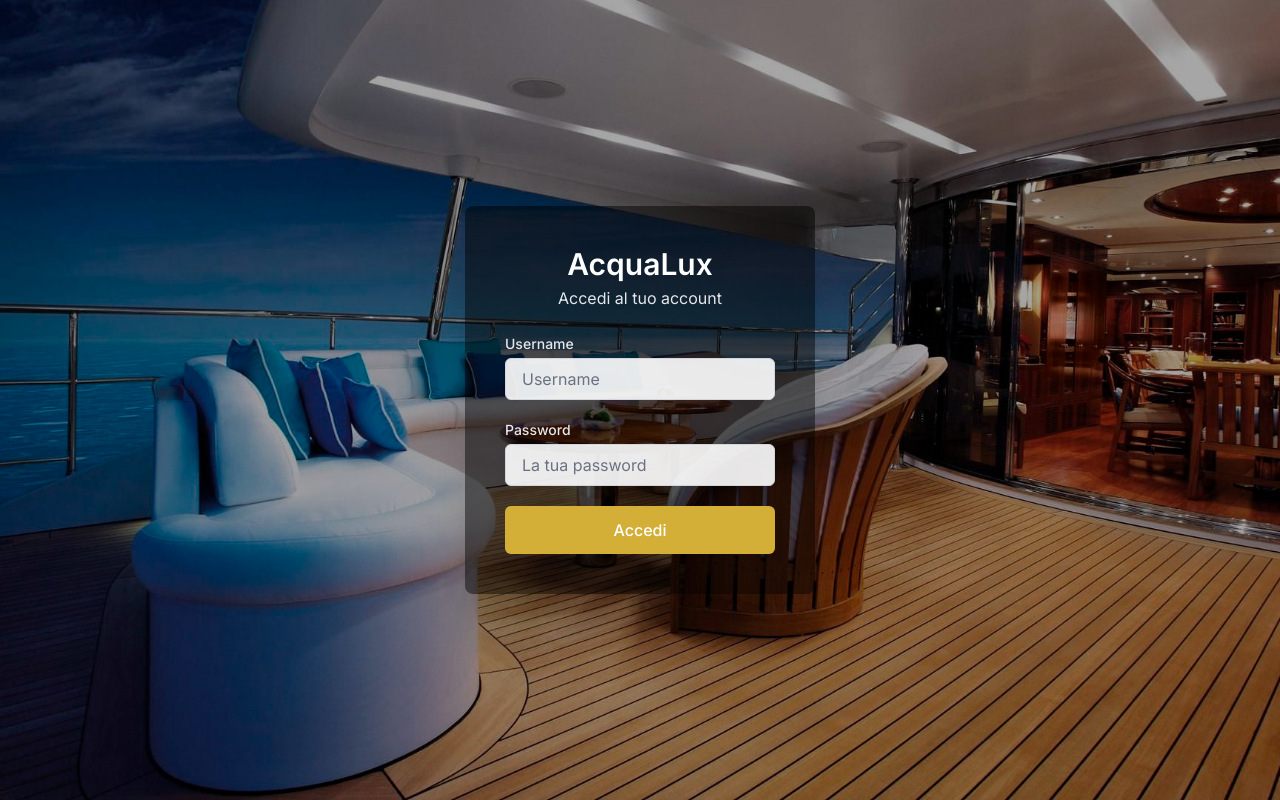
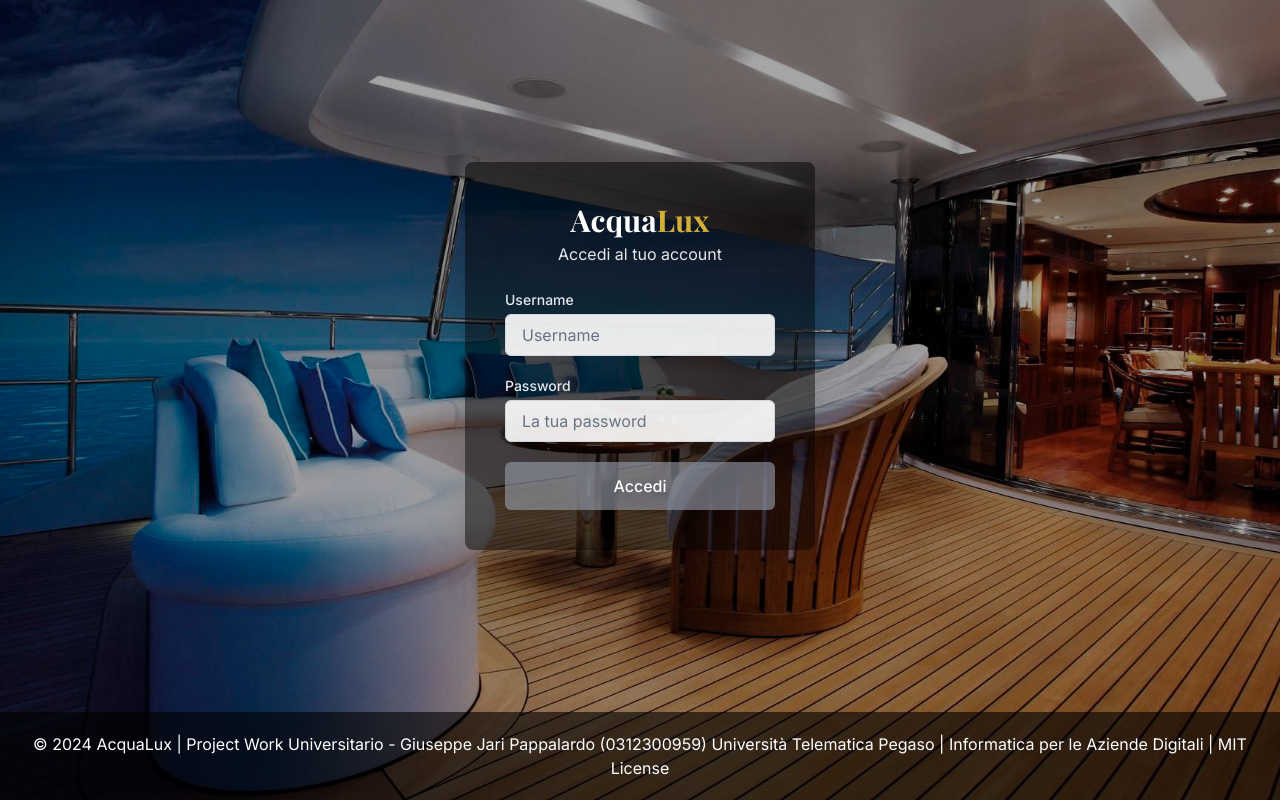
Before and after one commit to giuseppejaripappalardo/acqua-lux-booking-system-frontend, a React (Vite) app: page /login in a window 1280 px wide. Built offline with nearby package versions, Linux system fonts and the light colour scheme; no server answers.

Commit message:
implementato metodo di login su auth service

```diff
--- a/src/client/BaseClient.ts
+++ b/src/client/BaseClient.ts
@@ -1,8 +1,8 @@
-import axios, { AxiosInstance, AxiosRequestConfig, AxiosResponse } from "axios";
+import axios, {AxiosInstance, AxiosRequestConfig} from "axios";
 
 
 const apiClient: AxiosInstance = axios.create({
-    baseURL: import.meta.env.VITE_API_URL,
+    baseURL: import.meta.env.VITE_DEV_ENV === 'DEV' ? '' : import.meta.env.VITE_API_URL,
     timeout: 5000,
     withCredentials: true,
 });
@@ -17,14 +17,16 @@
     }
 );
 
-export const apiGet = <T, P = any>(url: string, params?: P, config?: AxiosRequestConfig): Promise<AxiosResponse<T>> => {
-    return apiClient.get<T>(url, { params, ...config });
+export const baseUrl = "/api/v1";
+
+export const apiGet = <T, P = never>(url: string, params?: P, config?: AxiosRequestConfig): Promise<T> => {
+    return apiClient.get<T>(url, { params, ...config }).then(response => response.data);
 };
 
-export const apiPost = <T, D = any>(url: string, data?: D, config?: AxiosRequestConfig): Promise<AxiosResponse<T>> => {
-    return apiClient.post<T>(url, data, config);
+export const apiPost = <T, D = never>(url: string, data?: D, config?: AxiosRequestConfig): Promise<T> => {
+    return apiClient.post<T>(url, data, config).then(response => response.data);
 };
 
-export const apiDelete = <T, P = any>(url: string, config?: AxiosRequestConfig & { params?: P }): Promise<AxiosResponse<T>> => {
-    return apiClient.delete<T>(url, config);
+export const apiDelete = <T, P = never>(url: string, config?: AxiosRequestConfig & { params?: P }): Promise<T> => {
+    return apiClient.delete<T>(url, config).then(response => response.data);
 };
--- a/src/hooks/useAuth.ts
+++ b/src/hooks/useAuth.ts
@@ -28,7 +28,7 @@
 
     const isAuthenticated = auth.isAuthenticated;
     const hasRole = (role: string) => {
-        return role === auth.user?.role;
+        return role === auth.user?.role?.name;
     }
 
     return {
--- a/src/models/object/AuthState.ts
+++ b/src/models/object/AuthState.ts
@@ -3,7 +3,11 @@
     username: string;
     firstname: string;
     lastname: string;
-    role: string;
+    role: {
+        id: number;
+        name: string;
+        description: string;
+    }
 }
 
 export interface AuthState {
--- /dev/null
+++ b/src/models/object/DataDto.ts
@@ -0,0 +1,6 @@
+import {User} from "./AuthState.ts";
+
+export interface dataDTO {
+    jwt_token: string
+    user: User
+}
--- /dev/null
+++ b/src/models/request/AuthRequest.ts
@@ -0,0 +1,6 @@
+
+
+export interface LoginRequest {
+    username: string | null
+    password: string | null
+}
--- /dev/null
+++ b/src/models/response/AuthResponse.ts
@@ -0,0 +1,8 @@
+import {dataDTO} from "../object/DataDto.ts";
+
+
+export interface LoginResponse {
+    success: boolean;
+    message: string;
+    data: dataDTO
+}
--- a/src/pages/Login/LoginPage.tsx
+++ b/src/pages/Login/LoginPage.tsx
@@ -1,20 +1,48 @@
 import * as React from "react";
-import {Form,} from "react-router-dom";
+import {useEffect} from "react";
+import {LoginResponse} from "../../models/response/AuthResponse.ts";
+import AuthService from "../../services/Auth/AuthService.ts";
+import {LoginRequest} from "../../models/request/AuthRequest.ts";
 
-function LoginPage(){
+const LoginPage: React.FC = () => {
+    const [username, setUsername] = React.useState("");
+    const [password, setPassword] = React.useState("");
+    const [submitDisabled, setSubmitDisabled] = React.useState(true);
 
+    const handleSubmit = async (e: React.FormEvent<HTMLFormElement>) => {
+        e.preventDefault();
+        const loginRequest: LoginRequest = {
+            username,
+            password
+        }
+        const response: LoginResponse = await AuthService.login(loginRequest)
+        if (response) {
+            console.log(response)
+        }
+    }
+
+    useEffect(() => {
+        if (username.trim() == '' || password.trim() == '') {
+            setSubmitDisabled(true);
+        } else {
+            setSubmitDisabled(false);
+        }
+        console.log(username, password, submitDisabled);
+    }, [username, password, setSubmitDisabled]);
 
     return (
         <div
-            className="relative h-screen w-screen flex justify-center items-center bg-[url(./../../assets/images/yacht-deck.jpg)] bg-center bg-no-repeat bg-cover bg-linear-to-r from-black/60 to-black/60">
-            <div className="absolute inset-0 bg-black/35 z-0" />
-            <div className="bg-black/50 p-10 rounded-lg shadow-2xl 2xl:w-[380px] sm:w-[350px] z-20">
+            className="relative h-screen w-screen bg-[url(./../../assets/images/yacht-deck.jpg)] bg-center bg-no-repeat bg-cover bg-linear-to-r from-black/60 to-black/60">
+            <div className="absolute inset-0 bg-black/35 z-0"/>
+
+            <div className={"flex flex-col z-20 items-center justify-center h-full"}>
+                <div className="mt-auto bg-black/50 p-10 rounded-lg shadow-2xl 2xl:w-[380px] sm:w-[350px] z-20">
                     <div className="text-center mb-6">
-                    <h1 className="text-3xl font-bold text-white mb-1">AcquaLux</h1>
+                        <h1 className="text-3xl font-bold text-white mb-1 font-serif">Acqua<span className={'text-[#D4AF37]'}>Lux</span></h1>
                         <p className="text-gray-200 font-light">Accedi al tuo account</p>
                     </div>
 
-                <Form action={"/login"} method={"post"} className="space-y-5">
+                    <form className="space-y-5" onSubmit={handleSubmit}>
                         <div>
                             <label htmlFor="username" className="block text-sm font-medium text-gray-200 mb-1">
                                 Username
@@ -25,6 +53,7 @@
                                 type="username"
                                 autoComplete="username"
                                 required
+                                onChange={(e) => setUsername(e.target.value)}
                                 className="w-full px-4 py-2 border rounded-md bg-white/90 border-gray-300 placeholder-gray-500 focus:outline-none focus:ring-2 focus:ring-[#D4AF37] focus:border-[#D4AF37]"
                                 placeholder="Username"
                             />
@@ -40,6 +69,7 @@
                                 type="password"
                                 autoComplete="current-password"
                                 required
+                                onChange={(e) => setPassword(e.target.value)}
                                 className="w-full px-4 py-2 border rounded-md bg-white/90 border-gray-300 placeholder-gray-500 focus:outline-none focus:ring-2 focus:ring-[#D4AF37] focus:border-[#D4AF37]"
                                 placeholder="La tua password"
                             />
@@ -48,12 +78,19 @@
                         <div>
                             <button
                                 type="submit"
-                            className={"w-full py-3 px-4 bg-[#D4AF37] hover:bg-yellow-600 text-white rounded-md font-medium transition duration-300"}
+                                className={`w-full py-3 px-4 bg-[#D4AF37] hover:bg-yellow-600 text-white rounded-md font-medium transition duration-300 disabled:bg-gray-400/60 disabled:hover:bg-gray-400/60 disabled:cursor-not-allowed`}
+                                disabled={submitDisabled}
                             >
                                 Accedi
                             </button>
                         </div>
-                </Form>
+                    </form>
+                </div>
+
+                <footer className={"mt-auto align-bottom p-5 bg-black/60 min-w-full text-center text-white z-20"}>
+                    © 2024 AcquaLux | Project Work Universitario - Giuseppe Jari Pappalardo (0312300959)
+                    Università Telematica Pegaso | Informatica per le Aziende Digitali | MIT License
+                </footer>
             </div>
         </div>
     );
--- a/src/router/index.tsx
+++ b/src/router/index.tsx
@@ -11,11 +11,7 @@
             </ProtectedRoute>
     },
     {
-        path: "/Login", Component: LoginPage,
-        action: async ({request}) => {
-            const formData = await request.formData();
-            console.log(formData)
-        }
+        path: "/Login", Component: LoginPage
     }
 ]);
 
--- /dev/null
+++ b/src/services/Auth/AuthService.ts
@@ -0,0 +1,21 @@
+import {LoginRequest} from "../../models/request/AuthRequest.ts";
+import {apiPost, baseUrl} from "../../client/BaseClient.ts";
+import {LoginResponse} from "../../models/response/AuthResponse.ts";
+
+class AuthService {
+
+
+    static loginUrl = `${baseUrl}/auth/login`;
+
+    static async login(requestData: LoginRequest): Promise<LoginResponse> {
+
+        try {
+            return await apiPost<LoginResponse, LoginRequest>(AuthService.loginUrl, requestData)
+        } catch (ex) {
+            console.log(ex)
+        }
+    }
+
+}
+
+export default AuthService;
--- a/vite.config.ts
+++ b/vite.config.ts
@@ -1,6 +1,7 @@
 import {defineConfig} from 'vite'
 import react from '@vitejs/plugin-react-swc'
 import tailwindcss from "@tailwindcss/vite";
+
 
 // https://vite.dev/config/
 export default defineConfig({
@@ -8,4 +9,12 @@
         react(),
         tailwindcss(),
     ],
+    server: {
+        proxy: {
+            '/api': {
+                target: "https://giuseppejaripappalardo.dev",
+                changeOrigin: true,
+            }
+        }
+    }
 })
```
Also changed, not shown: 1 other file (tests, documents, lock files or other folders). Lines whose indentation alone changed are shown as unchanged.
